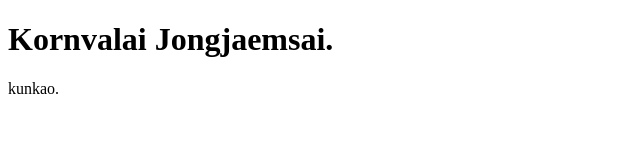
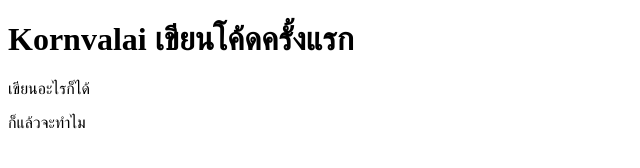
Before and after one commit to kunkao/git-github.com-kunkao-first-time-code, a plain HTML site: page index.html in a window 1280 px wide. Shown: the whole page, without its empty margins (0-640 px from the left). Drawn offline with Linux system fonts and the light colour scheme.

Commit message:
เพิ่มparagraph

```diff
--- a/index.html
+++ b/index.html
@@ -1,9 +1,10 @@
 <!DOCTYPE html>
 <html>
 <body>
-<h1>Kornvalai Jongjaemsai.</h1>
+<h1>Kornvalai เขียนโค้ดครั้งแรก</h1>
 
-<p>kunkao.</p>
+<p>เขียนอะไรก็ได้</p>
+<p>ก็แล้วจะทำไม</p>
 <p id="display"></p>
 
 <script>
```
